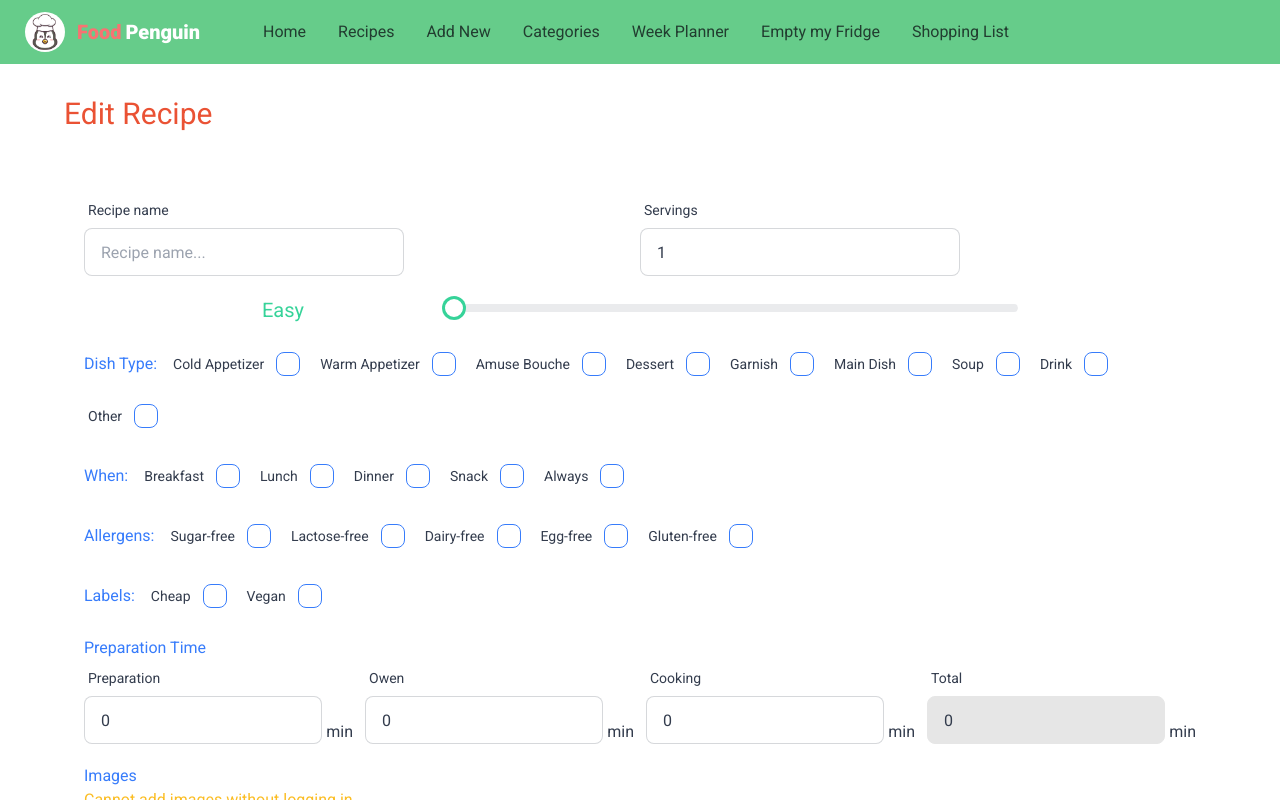
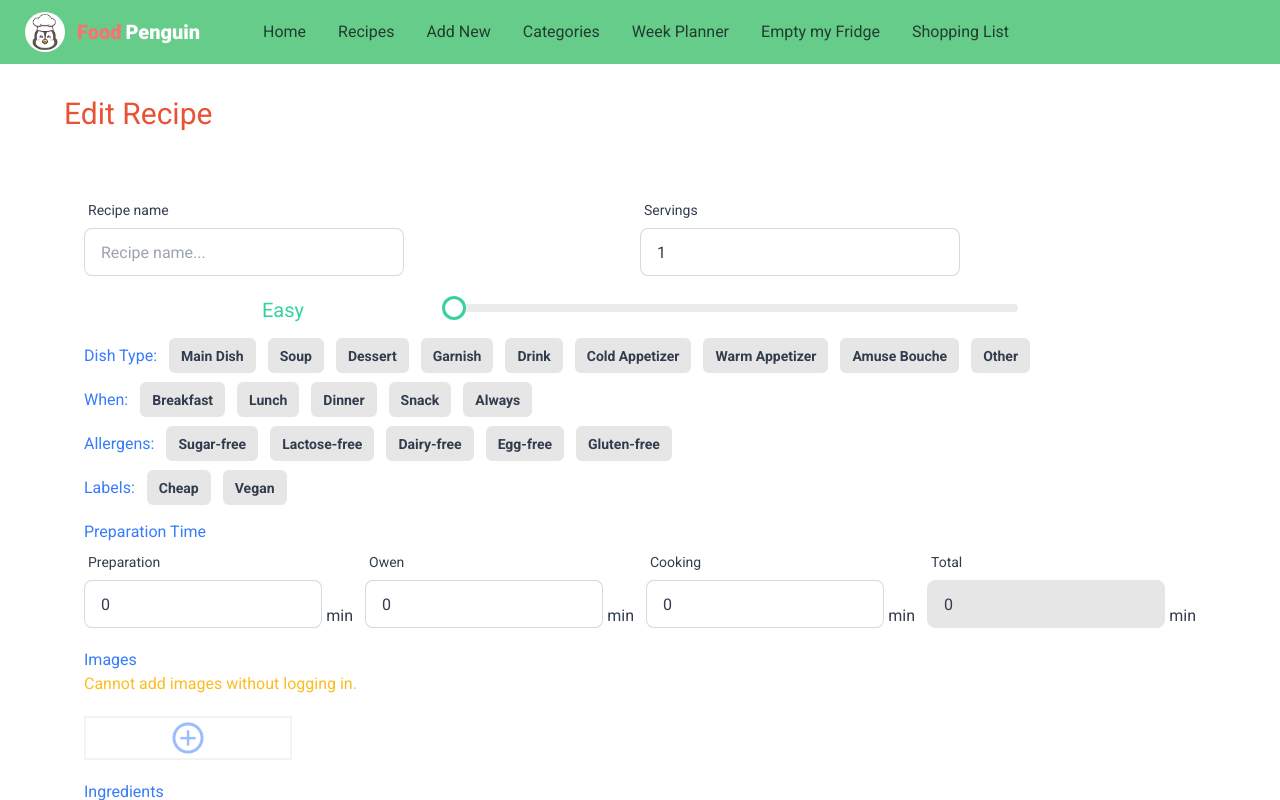
Before and after one commit to oroszlanolo/food-penguin, an Angular app: page /edit in a window 1280 px wide. Built offline with nearby package versions, Linux system fonts and the light colour scheme.

Commit message:
added custom ckeckbox component

```diff
--- a/src/app/components/edit-recipe/edit-recipe.component.html
+++ b/src/app/components/edit-recipe/edit-recipe.component.html
@@ -28,45 +28,27 @@
         <div formGroupName="dishType" class="flex flex-row flex-wrap items-center gap-3 mb-5">
             <h2 class="shrink-0 text-secondary">Dish Type:</h2>
             @for(dType of object.keys(dishTypes.controls); track dType) {
-                <div>
-                    <label class="cursor-pointer label">
-                        <span class="label-text mr-3">{{dType | dishType}}</span>
-                        <input formControlName="{{dType}}" type="checkbox" class="checkbox checkbox-secondary" />
-                    </label>
-                </div>
+                <app-check-card [formControlName]="dType" [label]="dType | dishType"></app-check-card>
             }
         </div>
         <div formGroupName="when" class="flex flex-row flex-wrap items-center gap-3 mb-5">
             <h2 class="shrink-0 text-secondary">When:</h2>
             @for(when of object.keys(whens.controls); track when) {
-                <div >
-                    <label class="cursor-pointer label">
-                        <span class="label-text mr-3">{{when | titlecase}}</span>
-                        <input formControlName="{{when}}" type="checkbox" class="checkbox checkbox-secondary" />
-                    </label>
-                </div>
+                <app-check-card [formControlName]="when" [label]="when"></app-check-card>
             }
         </div>
         <div formGroupName="allergens" class="flex flex-row flex-wrap items-center gap-3 mb-5">
             <h2 class="shrink-0 text-secondary">Allergens:</h2>
             @for(allergen of object.keys(allergens.controls); track allergen) {
                 <div>
-                    <label class="cursor-pointer label">
-                        <span class="label-text mr-3">{{allergen | titlecase}}</span>
-                        <input formControlName="{{allergen}}" type="checkbox" class="checkbox checkbox-secondary" />
-                    </label>
+                    <app-check-card [formControlName]="allergen" [label]="allergen"></app-check-card>
                 </div>
             }
         </div>
         <div formGroupName="labels" class="flex flex-row flex-wrap items-center gap-3 mb-5">
             <h2 class="shrink-0 text-secondary">Labels:</h2>
             @for(label of object.keys(labels.controls); track label) {
-                <div>
-                    <label class="cursor-pointer label">
-                        <span class="label-text mr-3">{{label | titlecase}}</span>
-                        <input formControlName="{{label}}" type="checkbox" class="checkbox checkbox-secondary" />
-                    </label>
-                </div>
+                <app-check-card [formControlName]="label" [label]="label"></app-check-card>
             }
         </div>
         <h2 class="text-secondary">Preparation Time</h2>
--- a/src/app/components/edit-recipe/edit-recipe.component.ts
+++ b/src/app/components/edit-recipe/edit-recipe.component.ts
@@ -8,13 +8,14 @@ import { ImageService } from 'src/app/services/image.service';
 import { DishTypePipe } from '../../pipes/dish-type.pipe';
 import { NgIf, NgClass, NgFor, TitleCasePipe } from '@angular/common';
 import { UserService } from 'src/app/services/user.service';
+import { CheckCardComponent } from "../units/check-card/check-card.component";
 
 @Component({
     selector: 'app-edit-recipe',
     templateUrl: './edit-recipe.component.html',
     styleUrls: ['./edit-recipe.component.css'],
     standalone: true,
-    imports: [NgIf, FormsModule, ReactiveFormsModule, NgClass, NgFor, TitleCasePipe, DishTypePipe]
+    imports: [NgIf, FormsModule, ReactiveFormsModule, NgClass, NgFor, TitleCasePipe, DishTypePipe, CheckCardComponent]
 })
 export class EditRecipeComponent implements OnInit{
   recipeServerUrl = environment.serverPath;
@@ -31,14 +32,14 @@ export class EditRecipeComponent implements OnInit{
     serving: [0, Validators.required],
     difficulty: 0,
     dishType: this.fb.group({
+      main_dish: false,
+      soup: false,
+      dessert: false,
+      garnish: false,
+      drink: false,
       cold_appetizer: false,
       warm_appetizer: false,
       amuse_bouche: false,
-      dessert: false,
-      garnish: false,
-      main_dish: false,
-      soup: false,
-      drink: false,
       other_course: false,
     }),
     when: this.fb.group({
@@ -334,6 +335,7 @@ export class EditRecipeComponent implements OnInit{
       if(dishTypeArray.length > 0) {
         this.recipe.dishType = dishTypeArray;
       }
+      console.log(this.allergens);
       const allergenArray : Allergen[] = [];
       for(let allergen of Object.keys(this.allergens.controls)) {
         if(this.allergens.get(allergen)?.value) {
--- /dev/null
+++ b/src/app/components/units/check-card/check-card.component.html
@@ -0,0 +1,9 @@
+<label class="cursor-pointer px-3 py-2 rounded-md bg-base-200 hover:bg-base-300 transition-colors duration-300" [class.!bg-primary]="value">
+    <span class="label-text font-bold transition-colors duration-300" [class.text-white]="value">{{label() | titlecase}}</span>
+    <input
+    type="checkbox"
+    [(ngModel)]="value"
+    [disabled]="disabled"
+    (change)="onChange(value)"
+    class="cursor-pointer absolute opacity-0" />
+</label>
--- /dev/null
+++ b/src/app/components/units/check-card/check-card.component.ts
@@ -0,0 +1,41 @@
+import { TitleCasePipe } from '@angular/common';
+import { Component, forwardRef, input } from '@angular/core';
+import { ControlValueAccessor, FormsModule, NG_VALUE_ACCESSOR } from '@angular/forms';
+@Component({
+  selector: 'app-check-card',
+  standalone: true,
+  imports: [FormsModule, TitleCasePipe],
+  providers: [
+    {
+      provide: NG_VALUE_ACCESSOR,
+      useExisting: forwardRef(() => CheckCardComponent),
+      multi: true
+    }
+  ],
+  templateUrl: './check-card.component.html',
+  styleUrl: './check-card.component.css'
+})
+export class CheckCardComponent implements ControlValueAccessor {
+  label = input.required<string>();
+  value!: boolean;
+  disabled = false;
+  onChange: any = (value: any) => {};
+  onTouched: any = () => {};
+
+  writeValue(obj: any): void {
+    this.value = obj;
+    this.onTouched();
+  }
+
+  registerOnChange(fn: any): void {
+    this.onChange = fn;
+  }
+
+  registerOnTouched(fn: any): void {
+    this.onTouched = fn;
+  }
+
+  setDisabledState(isDisabled: boolean): void {
+    this.disabled = isDisabled;
+  }
+}
```
Also changed, not shown: src/app/components/units/check-card/check-card.component.css (added), 1 other file (tests, documents, lock files or other folders).
